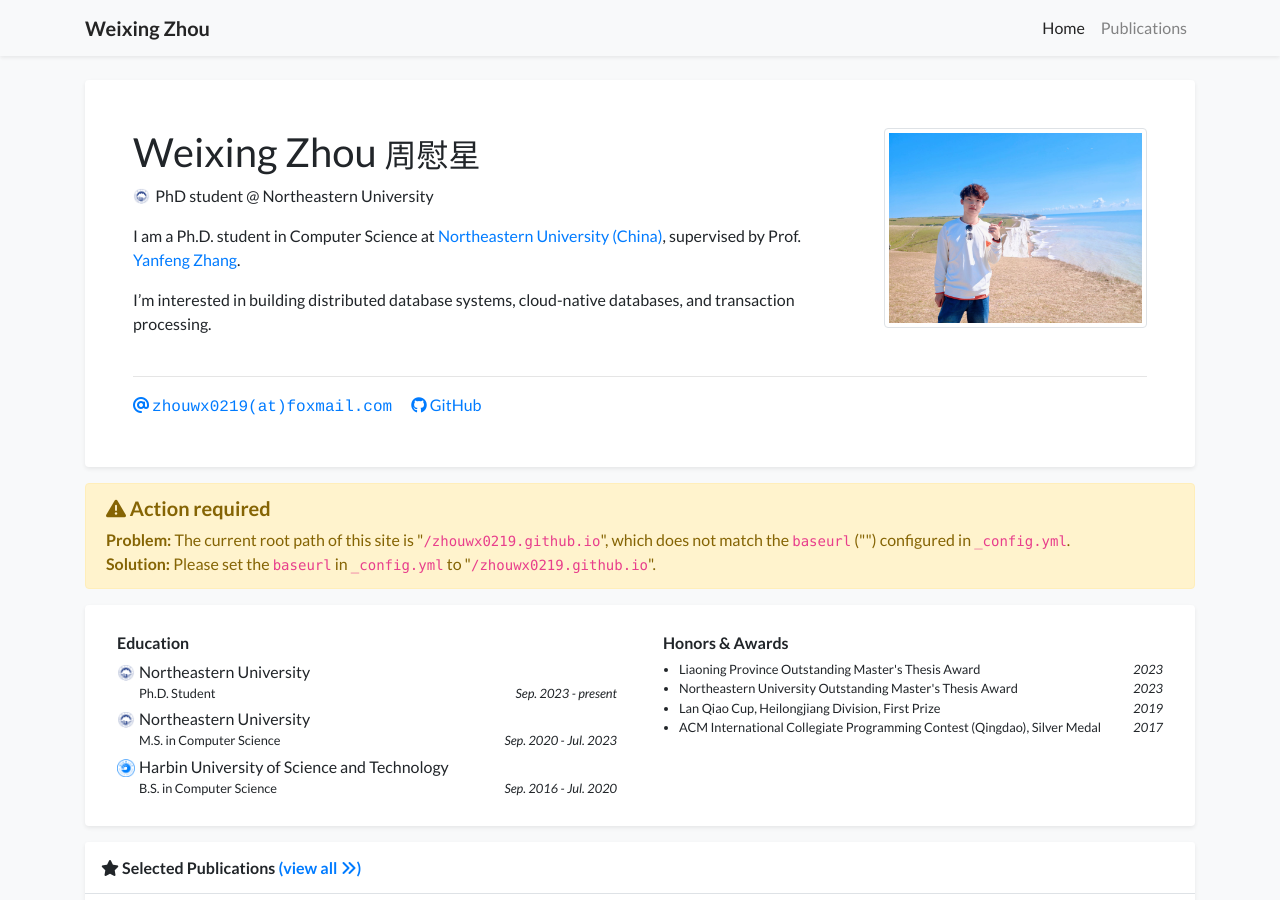
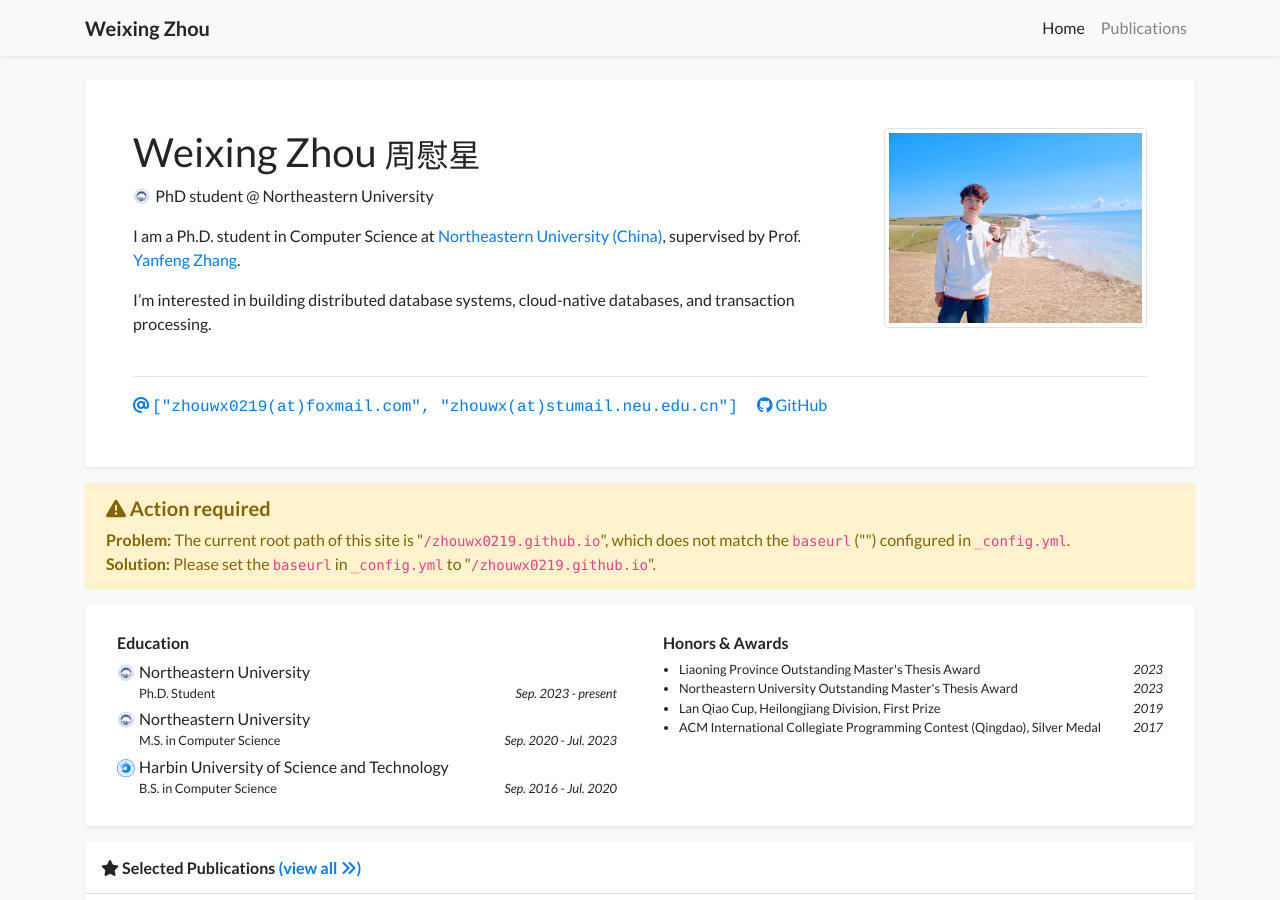
Before and after one commit to zhouwx0219/zhouwx0219.github.io, a Jekyll site: the page built from index.html, in a window 1280 px wide and 900 px high. Built offline with Jekyll 4.4.1, drawn with Linux system fonts in a browser that asks for light colours; nearby versions of some CDN libraries; a style sheet for code colours, icons or effects is not loaded; part of the change alters nothing that is shown.

```diff
--- a/_data/profile.yml
+++ b/_data/profile.yml
@@ -8,8 +8,9 @@ positions:
 # - name: Position 2 without logo
 
 
-email: "zhouwx0219@foxmail.com"
-email-neu: "zhouwx@stumail.neu.edu.cn"
+email:
+  - "zhouwx0219@foxmail.com"
+  - "zhouwx@stumail.neu.edu.cn"
 # cv_link: link-to-your-cv-file
 # gscholar: xFmQpf4AAAAJ  # This is an example, replace it with your own Google Scholar ID
 github: zhouwx0219
```
